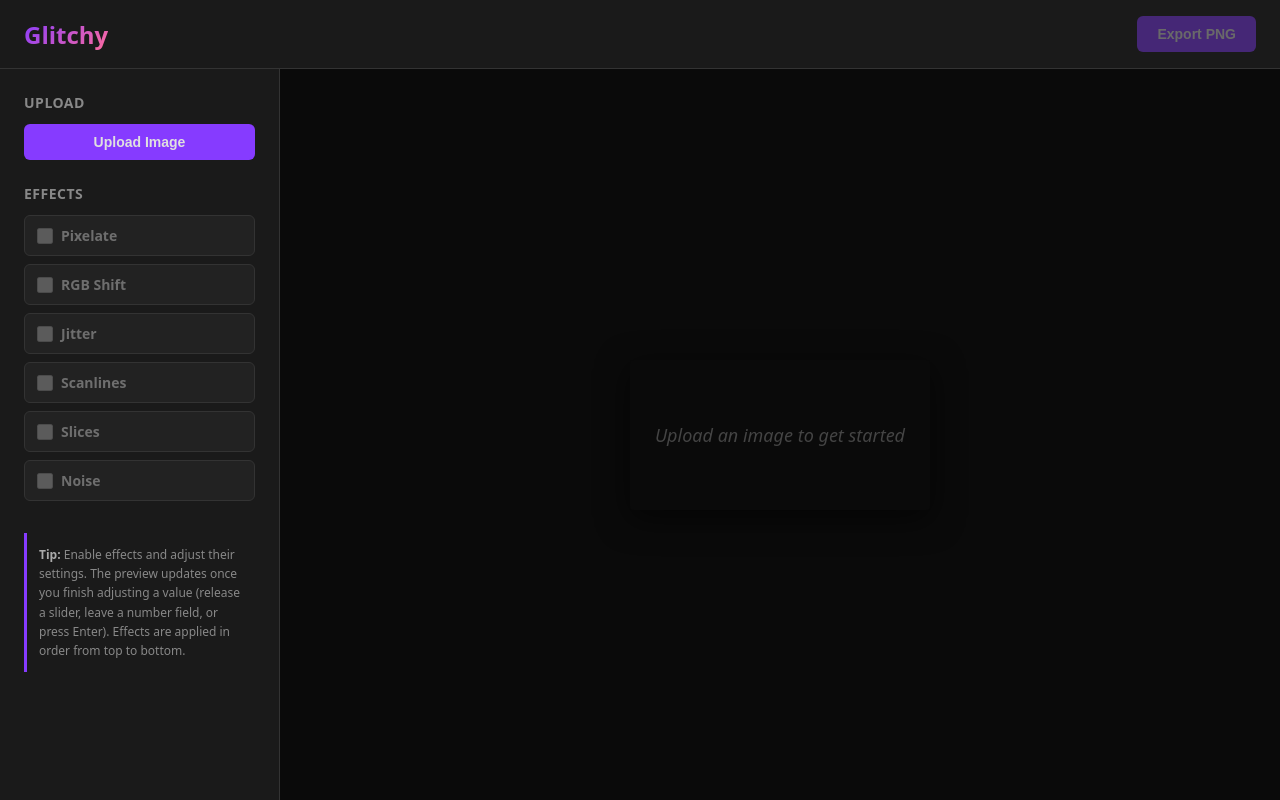
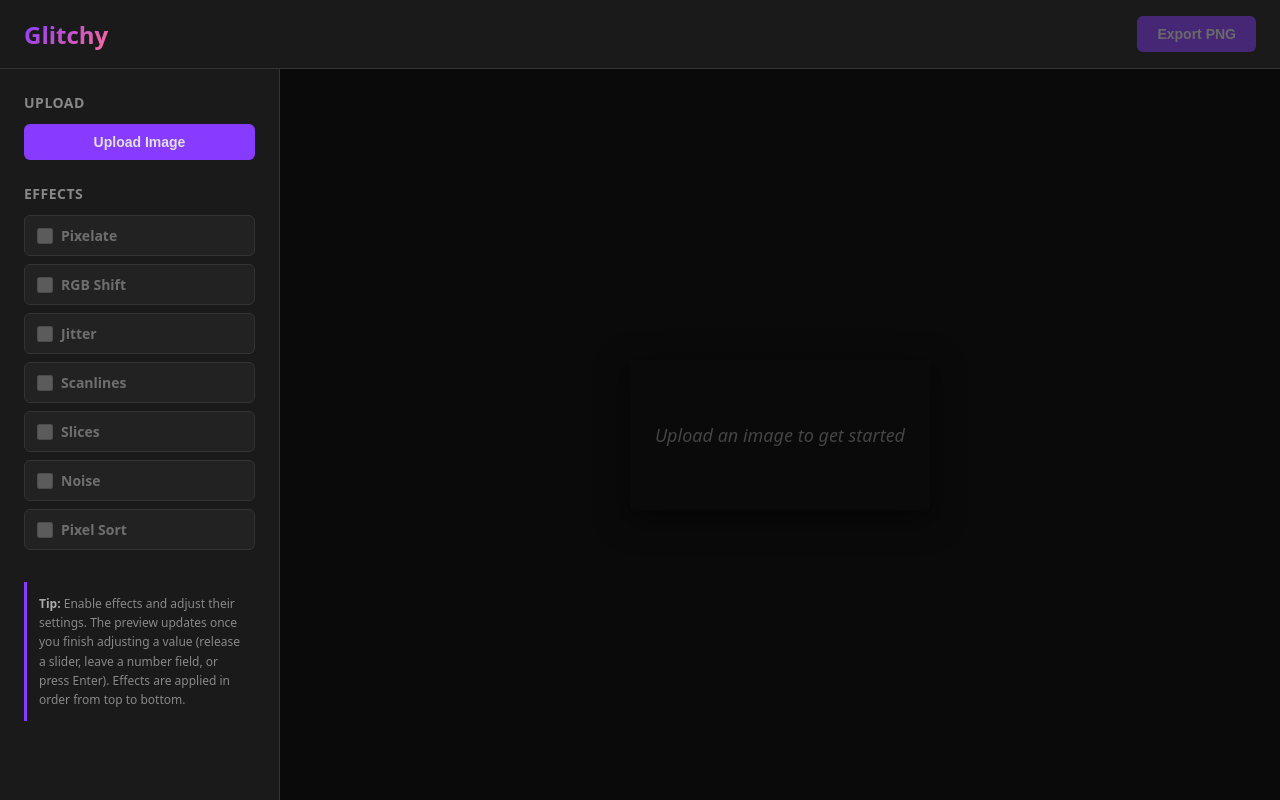
Before and after one commit to fordchastain/Glitchy, a React (Vite) app: page / in a window 1280 px wide. Built offline with nearby package versions, Linux system fonts and the light colour scheme.

Commit message:
PIXEL SORT

```diff
--- /dev/null
+++ b/src/effects/applyPixelSort.ts
@@ -0,0 +1,81 @@
+function getLuma(data: Uint8ClampedArray, index: number): number {
+  return (
+    data[index] * 0.299 + data[index + 1] * 0.587 + data[index + 2] * 0.114
+  );
+}
+
+function sortSpan(
+  data: Uint8ClampedArray,
+  indices: number[],
+  output: Uint8ClampedArray,
+): void {
+  const span = indices.map((index) => ({
+    index,
+    luma: getLuma(data, index),
+    r: data[index],
+    g: data[index + 1],
+    b: data[index + 2],
+    a: data[index + 3],
+  }));
+
+  span.sort((a, b) => a.luma - b.luma);
+
+  for (let i = 0; i < span.length; i++) {
+    const pixel = span[i];
+    const destIndex = indices[i];
+    output[destIndex] = pixel.r;
+    output[destIndex + 1] = pixel.g;
+    output[destIndex + 2] = pixel.b;
+    output[destIndex + 3] = pixel.a;
+  }
+}
+
+export function applyPixelSort(
+  ctx: CanvasRenderingContext2D,
+  threshold: number = 128,
+  vertical: boolean = false,
+  sortDark: boolean = false,
+): void {
+  const { width, height } = ctx.canvas;
+  const imageData = ctx.getImageData(0, 0, width, height);
+  const data = imageData.data;
+  const output = new Uint8ClampedArray(data);
+
+  const majorMax = vertical ? width : height;
+  const minorMax = vertical ? height : width;
+
+  const getIndex = (minor: number, major: number): number =>
+    vertical ? (minor * width + major) * 4 : (major * width + minor) * 4;
+
+  for (let major = 0; major < majorMax; major++) {
+    const spanIndices: number[] = [];
+    let inSpan = false;
+
+    for (let minor = 0; minor <= minorMax; minor++) {
+      const endOfLine = minor === minorMax;
+      const index = endOfLine ? -1 : getIndex(minor, major);
+      const matches =
+        !endOfLine &&
+        (sortDark
+          ? getLuma(data, index) < threshold
+          : getLuma(data, index) >= threshold);
+
+      if (matches && !inSpan) {
+        inSpan = true;
+        spanIndices.length = 0;
+      }
+
+      if (inSpan) {
+        if (matches) {
+          spanIndices.push(index);
+        } else {
+          sortSpan(data, spanIndices, output);
+          inSpan = false;
+          spanIndices.length = 0;
+        }
+      }
+    }
+  }
+
+  ctx.putImageData(new ImageData(output, width, height), 0, 0);
+}
--- a/src/effects/index.ts
+++ b/src/effects/index.ts
@@ -1,6 +1,7 @@
 import { applyJitter } from "./applyJitter";
 import { applyNoise } from "./applyNoise";
 import { applyPixelate } from "./applyPixelate";
+import { applyPixelSort } from "./applyPixelSort";
 import { applyRGBShift } from "./applyRGBShift";
 import { applyScanlines } from "./applyScanlines";
 import { applySlices } from "./applySlices";
@@ -218,6 +219,40 @@ export const effects: EffectDefinition[] = [
     apply: (ctx, config) =>
       applyNoise(ctx, config.amount as number, config.color as boolean),
   },
+  {
+    id: "pixelSort",
+    name: "Pixel Sort",
+    fields: [
+      {
+        type: "slider",
+        label: "Threshold",
+        key: "threshold",
+        defaultValue: 128,
+        min: 0,
+        max: 255,
+        step: 1,
+      },
+      {
+        type: "checkbox",
+        label: "Vertical",
+        key: "vertical",
+        defaultValue: false,
+      },
+      {
+        type: "checkbox",
+        label: "Sort dark",
+        key: "sortDark",
+        defaultValue: false,
+      },
+    ],
+    apply: (ctx, config) =>
+      applyPixelSort(
+        ctx,
+        config.threshold as number,
+        config.vertical as boolean,
+        config.sortDark as boolean,
+      ),
+  },
 ];
 
 export interface EffectState {
```
Also changed, not shown: 1 other file (tests, documents, lock files or other folders).
